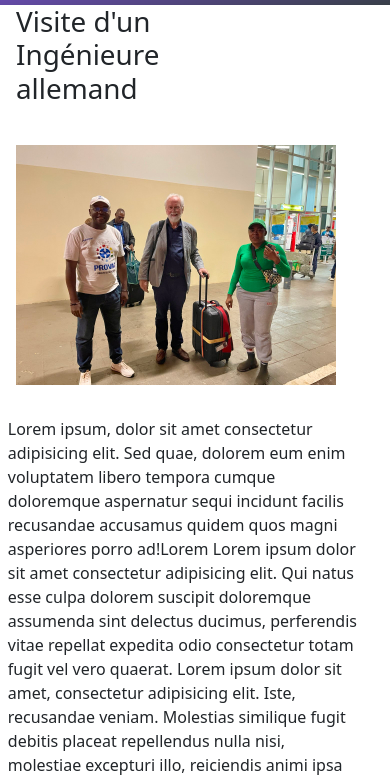
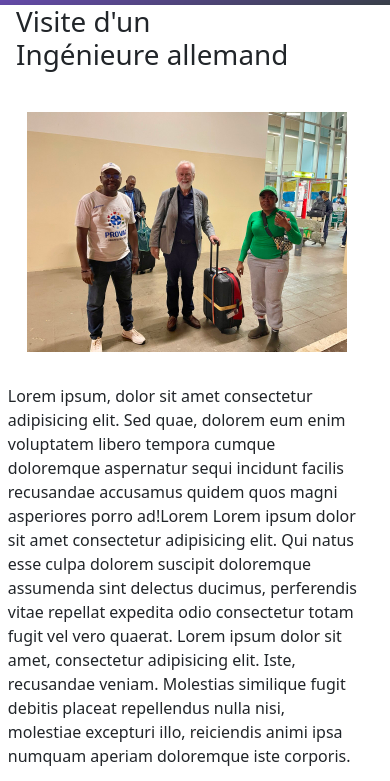
Before and after one commit to junioryakana/PROVAC, a plain HTML site: page Cordes.html in a window 390 px wide. Shown: the part 63-844 px from the top of the page. Drawn offline with nearby package versions, Linux system fonts and the light colour scheme.

Commit message:
initial project

```diff
--- a/cordes.css
+++ b/cordes.css
@@ -14,7 +14,7 @@ h1{
 }
 @media(max-width: 768px){
     h1{
-       max-width: 55%;
+       max-width: 70%;
     }
 }
 .size{
@@ -38,7 +38,7 @@ h1{
     .resize{
         width: 20rem;
         height: 15rem;
-        margin-left: 4%;
+        margin-left: 7%;
 
     }
 }
--- a/style.css
+++ b/style.css
@@ -246,7 +246,7 @@ margin-left: 1rem;
 @media(max-width: 768px){
   .rounde1{
       max-width: 100%;
-      margin-left: 8%;
+      margin-left: 6%;
   }
   .rounde1 h2{
       font-size: 35px;
```
Also changed, not shown: index.html (+1 -0 lines).
